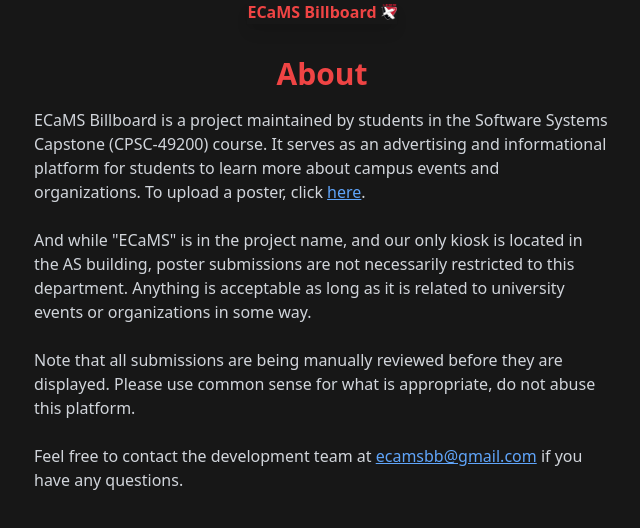
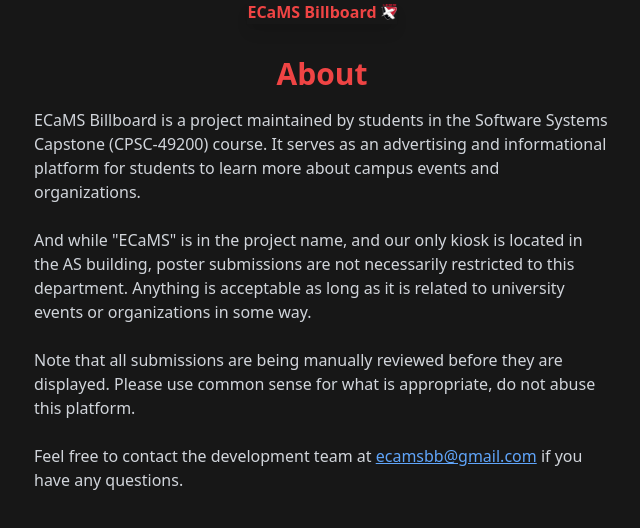
Before and after one commit to ECaMS-Billboard/ecams-billboard, a React (Create React App) app: page /about in a window 1280 px wide. Shown: the top 528 px of the page, without its empty margins (318-958 px from the left). Built offline with nearby package versions, Linux system fonts and the light colour scheme; the HTML template or start-up script is replaced by a standard one.

Commit message:
About page update

```diff
--- a/src/pages/About.js
+++ b/src/pages/About.js
@@ -10,8 +10,7 @@ function About() {
         <p className="text-gray-300">
           ECaMS Billboard is a project maintained by students in the Software Systems Capstone
           (CPSC-49200) course. It serves as an advertising and informational platform for students
-          to learn more about campus events and organizations. To upload a poster, click {' '}
-          <Link to={"/upload"} className="underline text-blue-400">here</Link>.
+          to learn more about campus events and organizations.
 
           <br/><br/>
           And while "ECaMS" is in the project name, and our only kiosk is located in the AS
```
